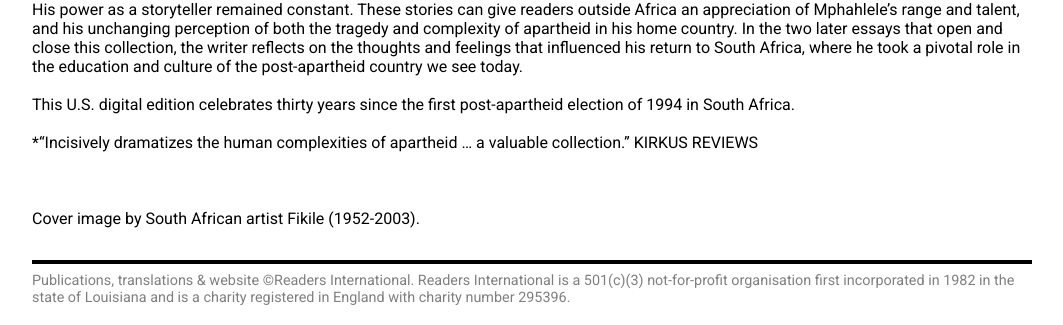
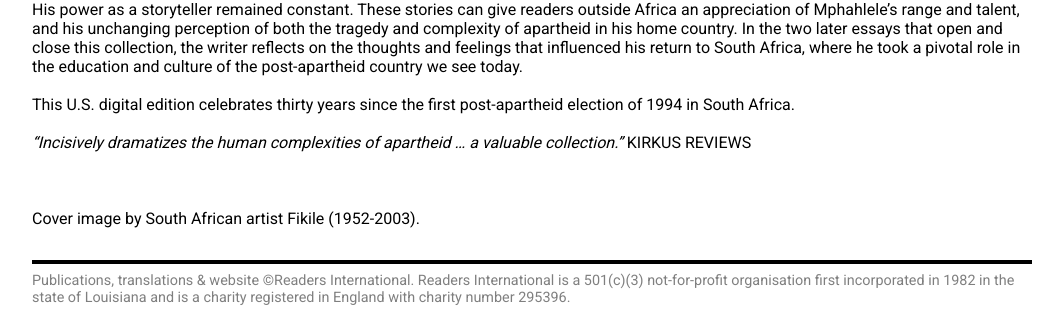
Before and after one commit to readersinternational/readersinternational.org, a Jekyll site: the page built from _books/renewal-time.md, in a window 1280 px wide. Shown: the part 398-723 px from the top of the page, without its empty margins (108-1171 px from the left). Built offline with Jekyll 4.4.1, drawn with Linux system fonts in a browser that asks for light colours.

```diff
--- a/_books/renewal-time.md
+++ b/_books/renewal-time.md
@@ -20,7 +20,7 @@ His power as a storyteller remained constant. These stories can give readers out
  <br> <br>
 This U.S. digital edition celebrates thirty years since the first post-apartheid election of 1994 in South Africa.
 <br> <br>
-*“Incisively dramatizes the human complexities of apartheid … a valuable collection.”  KIRKUS REVIEWS
+*“Incisively dramatizes the human complexities of apartheid … a valuable collection.”*  KIRKUS REVIEWS
 <br> <br>
 
 <br><br>
```
